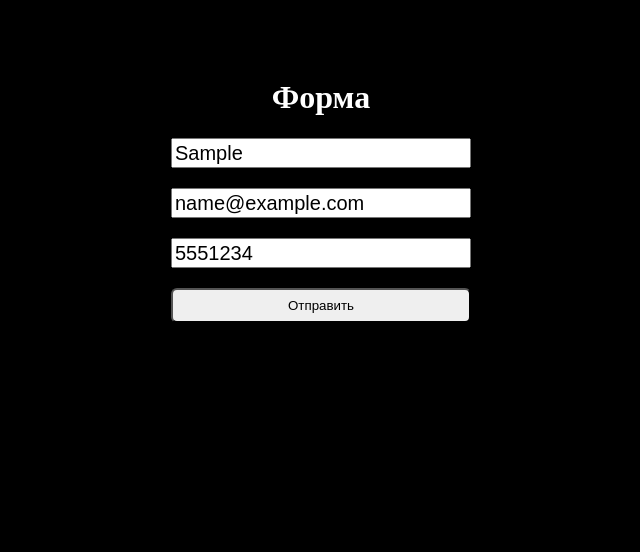
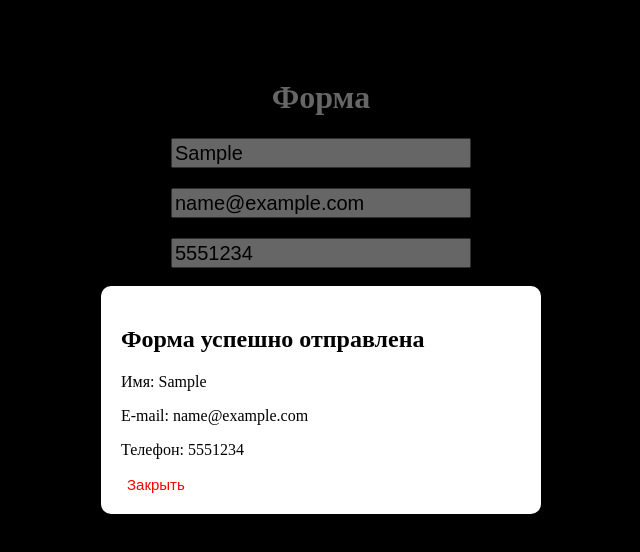
Before and after one commit to EvgeniaStep8/tasks-l1, a plain HTML site: page task29/index.html in a window 1280 px wide. Both pictures are taken after typing "Sample", "name@example.com", "5551234" into the empty fields and a click on the button "Отправить". Shown: the whole page, without its empty margins (319-959 px from the left). Drawn offline with Linux system fonts and the light colour scheme.

```diff
--- a/task15/task15.js
+++ b/task15/task15.js
@@ -19,7 +19,7 @@
   }
 }
 
-// демонстрация функции ...
+// демонстрация функции
 getKanyeQuotes();
 
 // Нажимая на кнопку ещё можно получить другие цитаты
--- a/task29/index.html
+++ b/task29/index.html
@@ -9,9 +9,8 @@
   </head>
   <body class="page">
     <h1 class="title">Форма</h1>
-    <form class="form" name="form" novalidate>
+    <form class="form" name="form">
       <input
-        id="name"
         type="text"
         name="name"
         class="input"
@@ -19,7 +18,6 @@
         required
       />
       <input
-        id="email"
         type="email"
         name="email"
         class="input"
@@ -27,7 +25,6 @@
         required
       />
       <input
-        id="tel"
         type="tel"
         name="tel"
         class="input"
@@ -36,5 +33,14 @@
       />
       <button class="button" type="submit">Отправить</button>
     </form>
+    <div class="popup">
+      <div class="container">
+        <h2>Форма успешно отправлена</h2>
+        <p>Имя: <span id="name"></span></p>
+        <p>E-mail: <span id="email"></span></p>
+        <p>Телефон: <span id="tel"></span></p>
+        <button class="close">Закрыть</button>
+      </div>
+    </div>
   </body>
 </html>
--- a/task29/styles.css
+++ b/task29/styles.css
@@ -33,3 +33,42 @@
 .button:hover {
   opacity: 0.7;
 }
+
+.popup {
+  visibility: hidden;
+  opacity: 0;
+  position: fixed;
+  top: 0;
+  right: 0;
+  bottom: 0;
+  left: 0;
+  display: flex;
+  align-items: center;
+  justify-content: center;
+  background-color: rgba(1, 1, 1, 0.6);
+}
+
+.container {
+  padding: 20px;
+  background-color: white;
+  color: black;
+  width: 400px;
+  border-radius: 10px;
+}
+
+.open-popup {
+  visibility: visible;
+  opacity: 1;
+}
+
+.close {
+  cursor: pointer;
+  border: none;
+  background: inherit;
+  font-size: 15px;
+  color: red;
+}
+
+.close:hover {
+  opacity: 0.7;
+}
--- a/task29/task29.js
+++ b/task29/task29.js
@@ -1,15 +1,26 @@
 // Взаимодействие с формами: Напишите функцию, которая получает данные из формы на веб-странице и выполняет определенные действия с этими данными, например, отправляет их на сервер или отображает всплывающее окно с результатами.
 
+// При отправке формы будет открываться модальное окно с отправленными данным, находим на страницу нужную нам форму, модалку и кнопку для закрытия модалки
 const form = document.forms.form;
+const popup = document.querySelector(".popup");
+const closeButton = document.querySelector(".close");
 
+// Обработчик события submit формы
 const handleSubmit = (evt) => {
+  // Отменяем дефолтное поведение при сабмите, чтобы страница не обновлялась
   evt.preventDefault();
-  const formValues = {};
+  // находим все элементы инпутов в форме, для каждого инпута по его имени ищем в документе элемент для его хранения по id, c помощью textContent записываем туда значение value инпута
   form.querySelectorAll(".input").forEach((input) => {
-    formValues[input.name] = input.value;
+    document.querySelector(`#${input.name}`).textContent = input.value;
   });
+  // открываем модалку, в ней уже будет информация из формы
+  popup.classList.add("open-popup");
 };
 
+// Навешиваем слушатель на сабмит формы, при срабатывание события будет вызываться функция handleSubmit
 form.addEventListener("submit", handleSubmit);
 
-// Добавить отправку на сервер
+// На кнопку закрытия попапа навешиваем слушатель на клик, при срабатывании которого удаляем класс open-popup
+closeButton.addEventListener("click", () => {
+  popup.classList.remove("open-popup");
+});
```
Also changed, not shown: index.html (+15 -1 lines), styles.css (added, +23 -0 lines).
